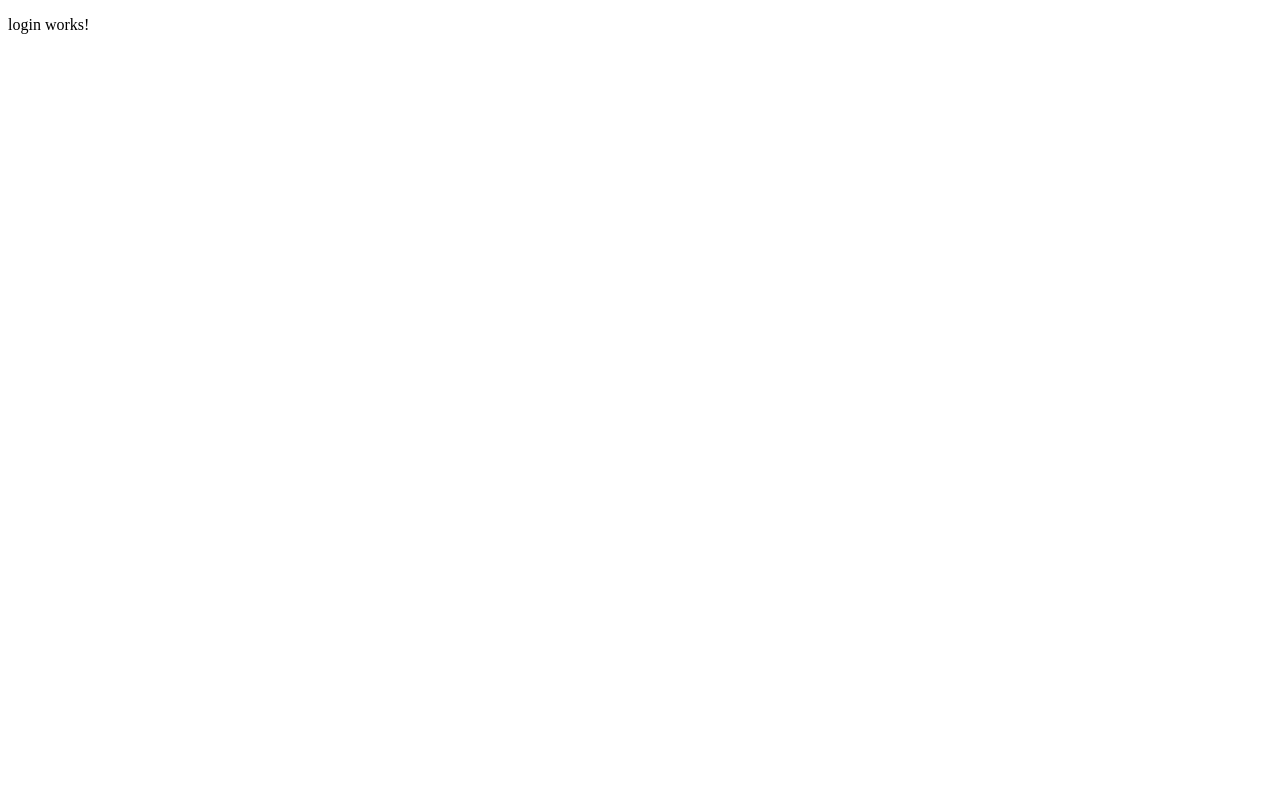
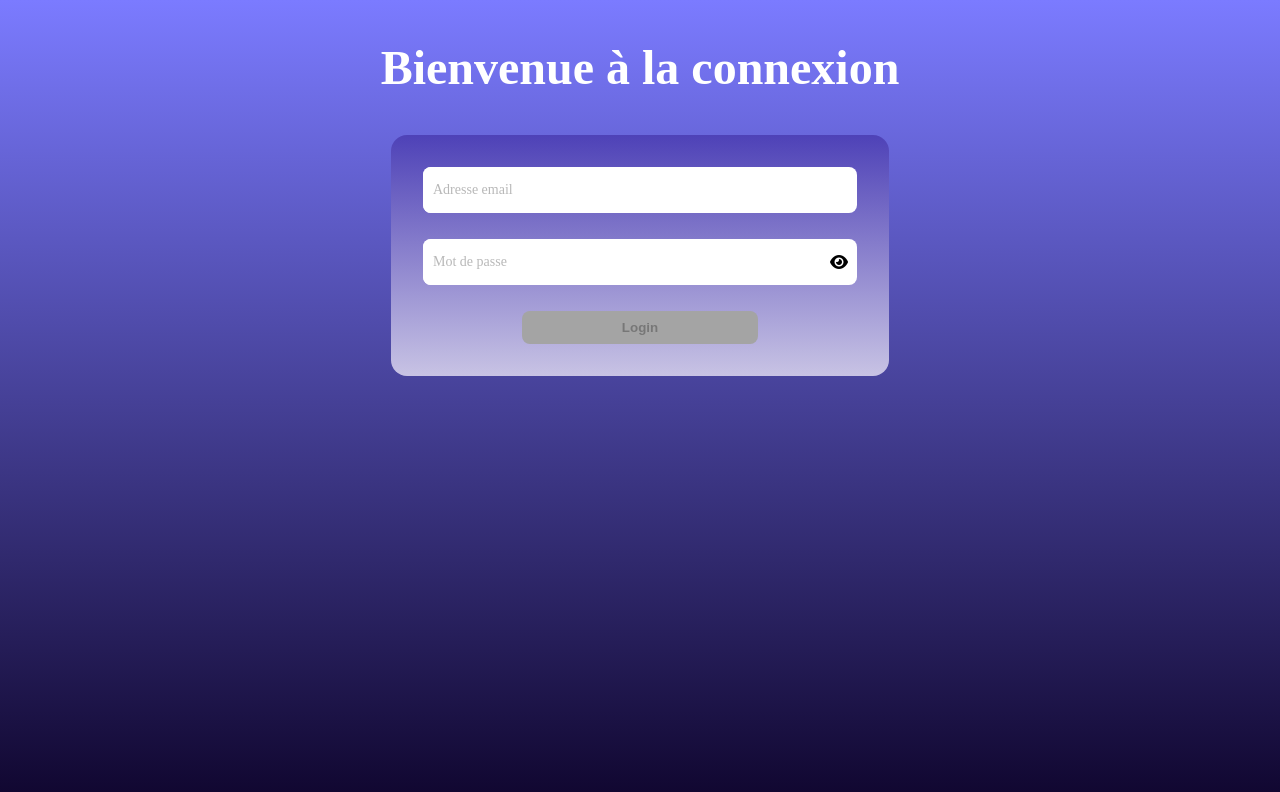
Before and after one commit to RabiieOuallaf/TransactionSC, an Angular app in the folder transactions-front/: page /login in a window 1280 px wide. Shown: the top 792 px of the page. Built offline with nearby package versions, Linux system fonts and the light colour scheme.

Commit message:
creation the login part with all function

```diff
--- a/transactions-front/src/app/login/login.component.css
+++ b/transactions-front/src/app/login/login.component.css
@@ -0,0 +1,124 @@
+.container {
+    background: linear-gradient(to bottom, rgb(123, 123, 255), rgb(16, 6, 47));
+    position: fixed;
+    top: 0%;
+    left: 0%;
+    right: 0%;
+    bottom: 0%;
+
+  }
+
+
+
+
+  .MainTxt {
+    text-align: center;
+    color: white;
+    font-size:3rem;
+  }
+
+  .LoginForm {
+    display: flex;
+    gap: 6px;
+    flex-direction: column;
+    align-items: center;
+    background: linear-gradient(to bottom, rgba(66, 49, 167, 0.69), rgba(248, 243, 255, 0.727));
+    width: fit-content;
+    margin: auto;
+    padding: 2rem;
+    border-radius: 1rem;
+    transition: box-shadow 400ms;
+  }
+
+  .LoginForm:hover {
+    box-shadow: 0 0 10px rgba(0, 0, 0, 0.8);
+  }
+
+
+  .inputWrapper {
+    position: relative;
+    margin-bottom: 20px;
+    background-color: white;
+    border-radius:8px ;
+    border: 1px #ccc;
+   width: 434px;
+  }
+
+  input {
+    width: 400px;
+    height: 30px;
+    padding: 8px;
+    border-radius: 8px;
+    outline: none;
+    border: none;
+
+  }
+  .inputWrapper2 {
+    display: flex;
+
+    align-items: center;
+    position: relative;
+    margin-bottom: 20px;
+    background-color: white;
+    border-radius:8px ;
+    border: 1px #ccc;
+   width: 434px;
+  }
+  i{
+    padding-right: 9px;
+  }
+  .fa-solid{
+    cursor: pointer;
+  }
+
+  .placeholderLabel {
+    position: absolute;
+    top: 36%;
+    left: 10px;
+    transform: translateY(-6%);
+    pointer-events: none;
+    transition: all 0.3s;
+    color: rgb(114, 114, 114);
+    font-size: 14px;
+    opacity: 0.5;
+  }
+
+  .inputActive {
+    top: 0;
+    left: 10px;
+    font-size: 12px;
+    opacity: 1;
+  }
+  .submitButton {
+    background-color: rgb(144, 144, 255);
+    color: white;
+    border: none;
+    border-radius: 8px;
+    outline: none;
+    font-size: 14px;
+    font-weight: bold;
+    cursor: pointer;
+    padding-left: 150px;
+    padding-right: 150px;
+    padding-bottom: 10px;
+    padding-top: 10px;
+    transition: background-color 300ms, padding 300ms;
+  }
+
+  .submitButton:hover {
+    background-color: rgb(116, 76, 219);
+  }
+
+  .disabledButton {
+    background-color: rgb(164, 164, 164);
+    cursor: not-allowed;
+    font-weight: bold;
+    padding-left: 100px;
+    outline: none;
+    border: none;
+    border-radius: 8px;
+    padding-right: 100px;
+    padding-top: 9px;
+    padding-bottom: 9px;
+    transition: background-color 300ms, padding 300ms;
+  }
--- a/transactions-front/src/app/login/login.component.html
+++ b/transactions-front/src/app/login/login.component.html
@@ -1 +1,25 @@
-<p>login works!</p>
+<div class="container">
+    <h2 class="MainTxt">Bienvenue à la connexion</h2>
+    <form (submit)="handleLogin($event)" #loginForm="ngForm">
+        <div class="LoginForm">
+
+            <div class="inputWrapper">
+                <input type="email" placeholder="" [(ngModel)]="email" name="email" (focus)="onInputFocus('email')"
+                    (blur)="onInputBlur('email')" required />
+                <label class="placeholderLabel" [ngClass]="{'inputActive': isEmailFocused || email}">Adresse
+                    email</label>
+            </div>
+            <div class="inputWrapper2">
+                <input type="{{ isPasswordVisible ? 'text' : 'password' }}" placeholder="" [(ngModel)]="password"
+                    name="password" (focus)="onInputFocus('password')" (blur)="onInputBlur('password')" required />
+                <label class="placeholderLabel" [ngClass]="{'inputActive': isPasswordFocused || password}">Mot de
+                    passe</label>
+                <i class="fa-solid " [ngClass]="isPasswordVisible ? 'fa-eye-slash' : 'fa-eye'" style="color: #000000;"
+                    (click)="togglePasswordVisibility()"></i>
+            </div>
+            <button [disabled]="!loginForm.form.valid" type="submit"
+                [ngClass]="{ 'submitButton': loginForm.form.valid, 'disabledButton': loginForm.form.invalid }">Login</button>
+
+        </div>
+    </form>
+</div>
--- a/transactions-front/src/app/login/login.component.ts
+++ b/transactions-front/src/app/login/login.component.ts
@@ -3,9 +3,46 @@ import { Component } from '@angular/core';
 @Component({
   selector: 'app-login',
   templateUrl: './login.component.html',
-  styleUrls: ['./login.component.css']
+  styleUrls: ['./login.component.css'],
 })
 export class LoginComponent {
+  email: string = '';
+  password: string = '';
+  isEmailFocused: boolean = false;
+  isPasswordFocused: boolean = false;
+  isPasswordVisible: boolean = false;
 
+  togglePasswordVisibility() {
+    this.isPasswordVisible = !this.isPasswordVisible;
+  }
+  onInputFocus(inputType: string) {
+    if (inputType === 'email') {
+      this.isEmailFocused = true;
+    } else if (inputType === 'password') {
+      this.isPasswordFocused = true;
+    }
+  }
 
+  onInputBlur(inputType: string) {
+    if (inputType === 'email') {
+      this.isEmailFocused = false;
+    } else if (inputType === 'password') {
+      this.isPasswordFocused = false;
+    }
+  }
+
+  isFormValid(): boolean {
+    return this.email.trim() !== '' && this.password.trim() !== '';
+  }
+
+  handleLogin(event: Event) {
+    event.preventDefault();
+    try {
+      // Your login logic here using HttpClient or any other Angular HTTP library
+      this.email = '';
+      this.password = '';
+    } catch (error) {
+      console.log(error);
+    }
+  }
 }
```
